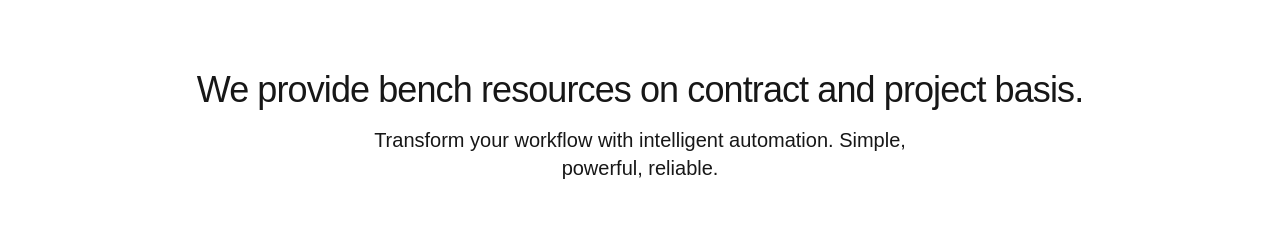
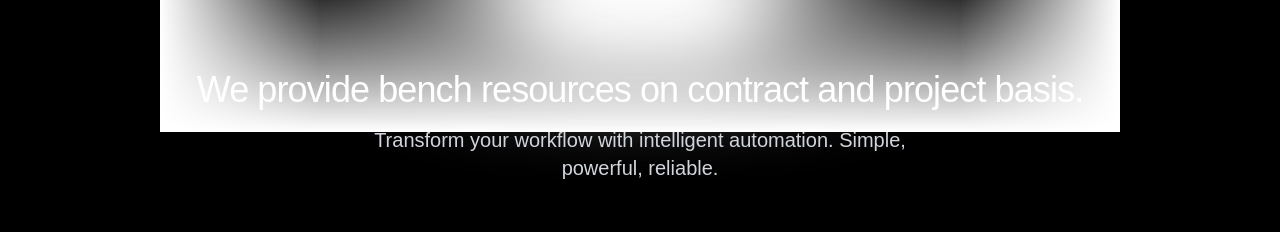
Before and after one commit to nikhilpsingh23/krafter, a Next.js app: page / in a window 1280 px wide. Shown: the part 4152-4384 px from the top of the page. Built offline with nearby package versions, Linux system fonts and the light colour scheme; grey boxes are pictures that could not be loaded.

Commit message:
Fixed unused imports issue

```diff
--- a/src/app/HomePage/spotlight/hero.tsx
+++ b/src/app/HomePage/spotlight/hero.tsx
@@ -42,7 +42,7 @@ const Hero = React.forwardRef<HTMLElement, HeroProps>(
       <section
         ref={ref}
         className={twMerge(clsx(
-          "relative z-0 flex min-h-[80vh] w-full flex-col items-center justify-center overflow-hidden rounded-md bg-background",
+          "relative z-0 flex min-h-[80vh] w-full flex-col items-center justify-center overflow-hidden rounded-md bg-black dark:bg-black",
           className,
         ))}
         {...props}
@@ -132,7 +132,7 @@ const Hero = React.forwardRef<HTMLElement, HeroProps>(
           <div className="flex flex-col items-center text-center space-y-4">
             <h3
               className={twMerge(clsx(
-                "text-2xl sm:text-2xl md:text-3xl lg:text-4xl mt-20  tracking-tight",
+                "text-2xl sm:text-2xl md:text-3xl lg:text-4xl mt-20 tracking-tight text-white dark:text-white",
                 titleClassName,
             ))}
             >
@@ -141,7 +141,7 @@ const Hero = React.forwardRef<HTMLElement, HeroProps>(
             {subtitle && (
               <p
                 className={twMerge(clsx(
-                  "text-xl text-muted-foreground",
+                  "text-xl text-gray-300 dark:text-gray-300",
                   subtitleClassName,
                 ))}
               >
```
